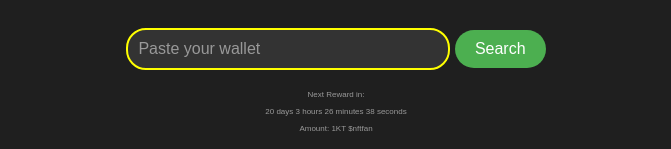
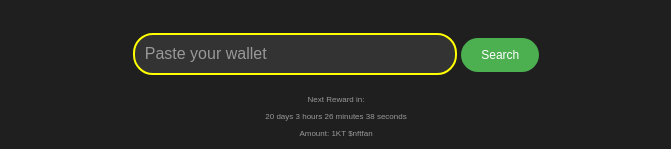
Before and after one commit to nftfan/wall, a plain HTML site: page index.html in a window 1280 px wide. Shown: the top 149 px of the page, without its empty margins (304-975 px from the left). Drawn offline with Linux system fonts and the light colour scheme.

Commit message:
Update index.html

```diff
--- a/index.html
+++ b/index.html
@@ -56,9 +56,10 @@
     border-radius: 20px;
     background-color: #4CAF50; /* Green button color */
     color: #fff;
-    font-size: 16px;
+    font-size: 12px;
     cursor: pointer;
     transition: background-color 0.3s ease;
+    margin-top: 10px;
   }
 
   .search-bar button:hover {
```
